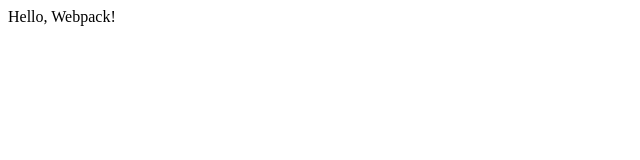
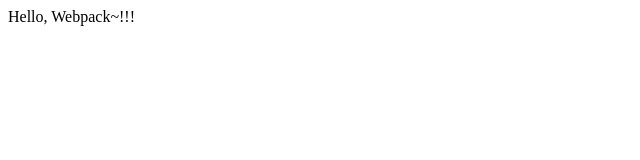
Before and after one commit to zeroaan/react_webpack, a React app in the folder webpack_기초/: page / in a window 1280 px wide. Shown: the top 160 px of the page, without its empty margins (0-640 px from the left). Built offline with nearby package versions, Linux system fonts and the light colour scheme.

Commit message:
gh-pages, clean-webpack

```diff
--- a/webpack_기초/src/components/App.js
+++ b/webpack_기초/src/components/App.js
@@ -3,7 +3,7 @@ import React from "react";
 const App = () => {
   return (
     <>
-      <div>Hello, Webpack!</div>
+      <div>Hello, Webpack~!!!</div>
     </>
   );
 };
--- a/webpack_기초/webpack.config.js
+++ b/webpack_기초/webpack.config.js
@@ -1,5 +1,6 @@
 const path = require("path");
 const HtmlWebpackPlugin = require("html-webpack-plugin");
+const { CleanWebpackPlugin } = require("clean-webpack-plugin");
 
 module.exports = {
   name: "webpack_test",
@@ -31,5 +32,6 @@ module.exports = {
     new HtmlWebpackPlugin({
       template: "public/index.html",
     }),
+    new CleanWebpackPlugin(),
   ],
 };
```
Also changed, not shown: webpack_기초/package.json (+8 -3 lines), 1 other file (tests, documents, lock files or other folders).
